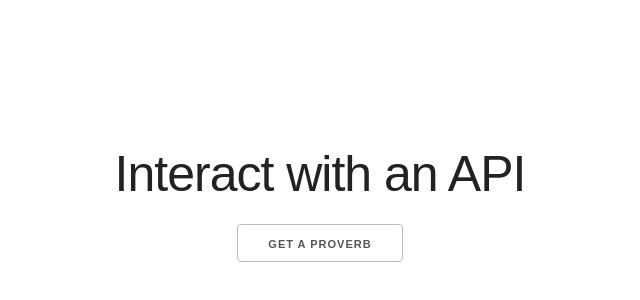
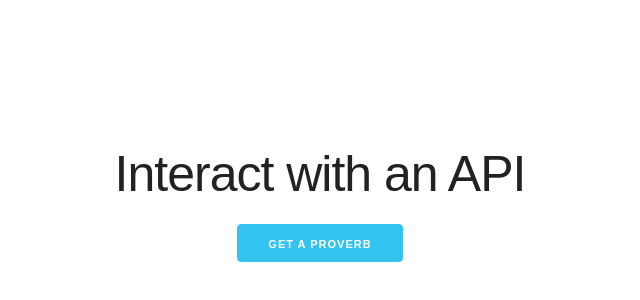
Before and after one commit to smanongga/api-interaction, a plain HTML site: page index.html in a window 1280 px wide. Shown: the whole page, without its empty margins (320-960 px from the left). Drawn offline with nearby package versions, Linux system fonts and the light colour scheme; a web font is replaced by a local one.

```diff
--- a/index.html
+++ b/index.html
@@ -41,7 +41,7 @@
     <div class="row">
       <div class="twelve columns " style="margin-top: 15%">
         <h1>Interact with an API</h1>
-        <button id="button">Get a Proverb</button>
+        <button id="button" class="button button-primary">Get a Proverb</button>
         <div id="squareBox"></div>
       </div>
     </div>
```
